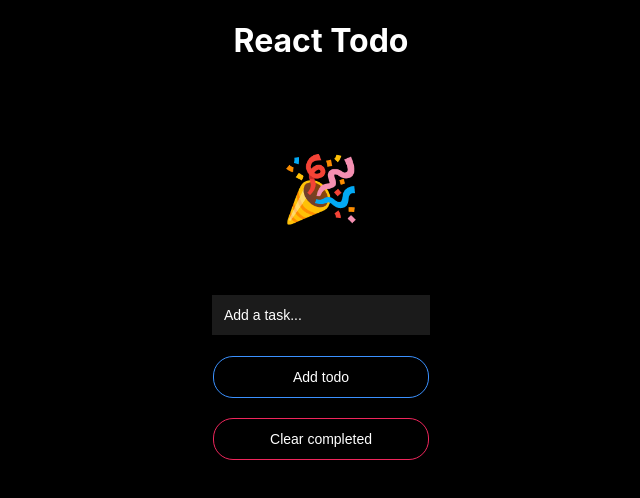
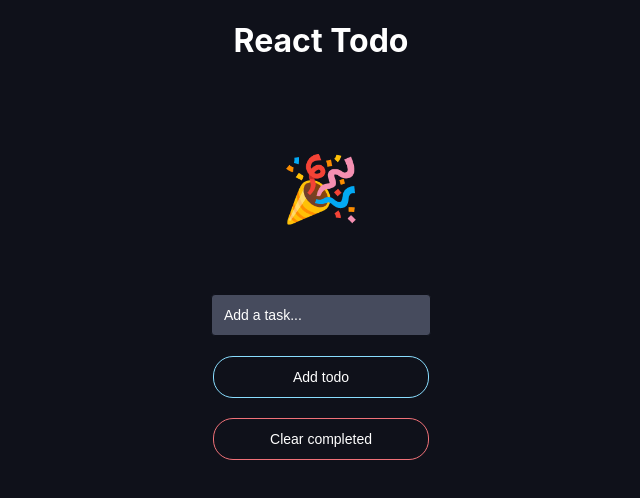
Before and after one commit to keegn/simple-react-todo, a React (Create React App) app: page / in a window 1280 px wide. Shown: the top 498 px of the page, without its empty margins (319-959 px from the left). Built offline with nearby package versions, Linux system fonts and the light colour scheme.

Commit message:
More UI color changes

```diff
--- a/src/components/Button.js
+++ b/src/components/Button.js
@@ -1,5 +1,5 @@
-import React from "react";
-import { StyledButton } from "./global-styles/GlobalStyles";
+import React from 'react';
+import { StyledButton } from './global-styles/GlobalStyles';
 
 const Button = props => (
   <StyledButton onClick={props.handleDelete}>{props.text}</StyledButton>
--- a/src/components/TodoItem.js
+++ b/src/components/TodoItem.js
@@ -8,7 +8,7 @@ const ToggleItemStyle = styled.div(props => ({
 
 const TodoItem = props => (
   <ToggleItemStyle
-    color={props.data.completed ? '#EF265C' : 'white'}
+    color={props.data.completed ? '#F07178' : 'white'}
     onClick={() => props.handleCompleted(props.data.id)}>
     {props.data.task}
   </ToggleItemStyle>
--- a/src/components/global-styles/GlobalStyles.js
+++ b/src/components/global-styles/GlobalStyles.js
@@ -5,7 +5,7 @@ export const GlobalStyle = createGlobalStyle`
   body {
   margin: 0;
   padding: 0;
-  background: black;
+  background: #0F111A;
   color: white;
   font-family: -apple-system, BlinkMacSystemFont, "Segoe UI", "Roboto", "Oxygen",
     "Ubuntu", "Cantarell", "Fira Sans", "Droid Sans", "Helvetica Neue",
@@ -29,25 +29,26 @@ export const StyledH1 = styled.h1`
 export const StyledButton = styled.button`
   padding: 12px 12px;
   width: 216px;
-  border: 1px solid #3b91ff;
+  border: 1px solid #89DDFF
   outline: none;
   color: white;
-  background: black;
+  background: #0F111A;
   font-size: 14px;
   cursor: pointer;
   border-radius: 20px;
   & + & {
-    border: 1px solid #ef265c;
+    border: 1px solid #F07178;
   }
 `;
 
 export const StyledInput = styled.input`
   padding: 12px 12px;
-  background: #1b1b1b;
+  background: #464b5d;
   width: 194px;
   outline: none;
-  border: 1px solid black;
+  border: 1px solid #0f111a;
   color: white;
+  border-radius: 4px;
   font-size: 14px;
   &::-webkit-input-placeholder {
     color: white;
```
